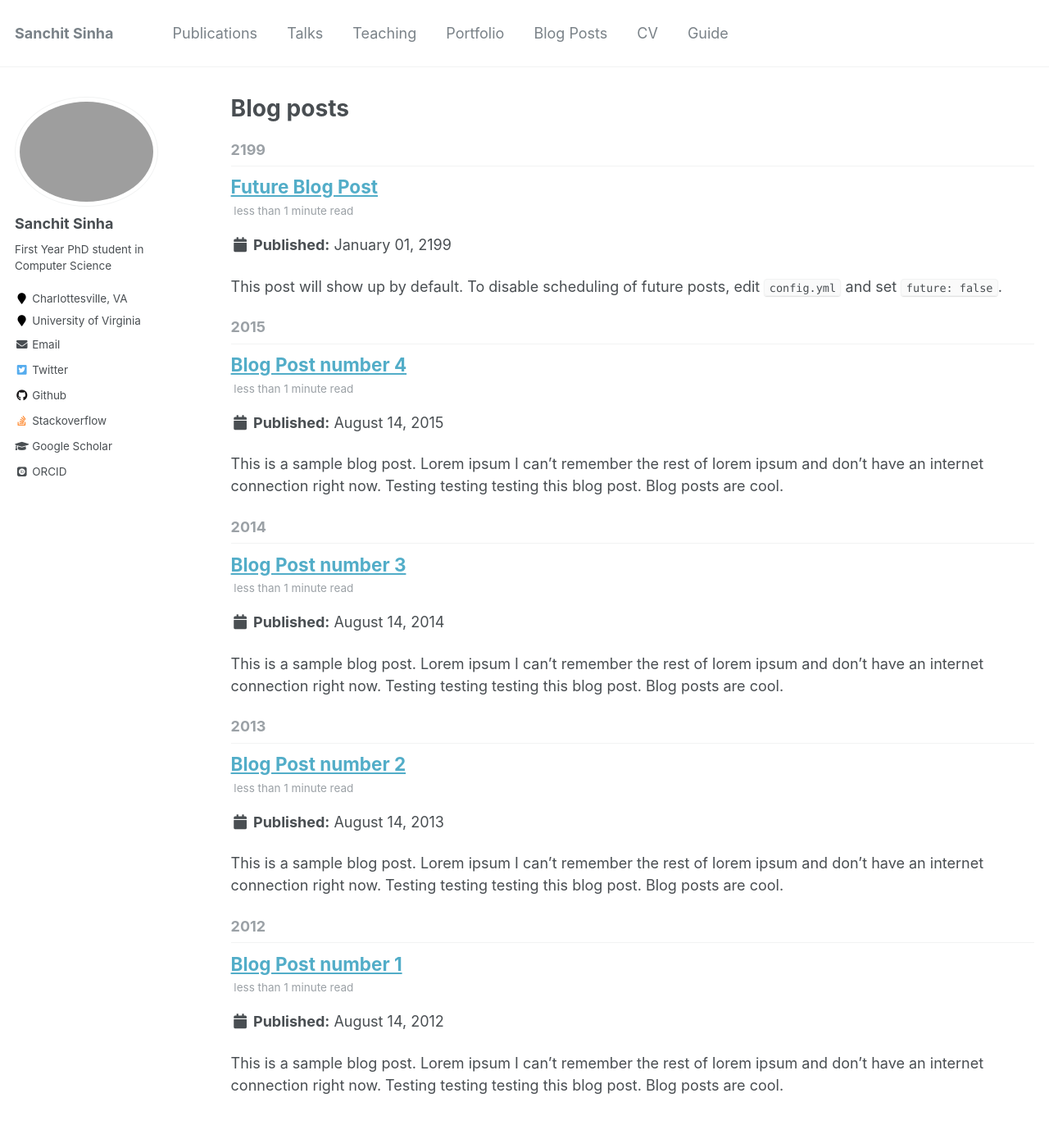
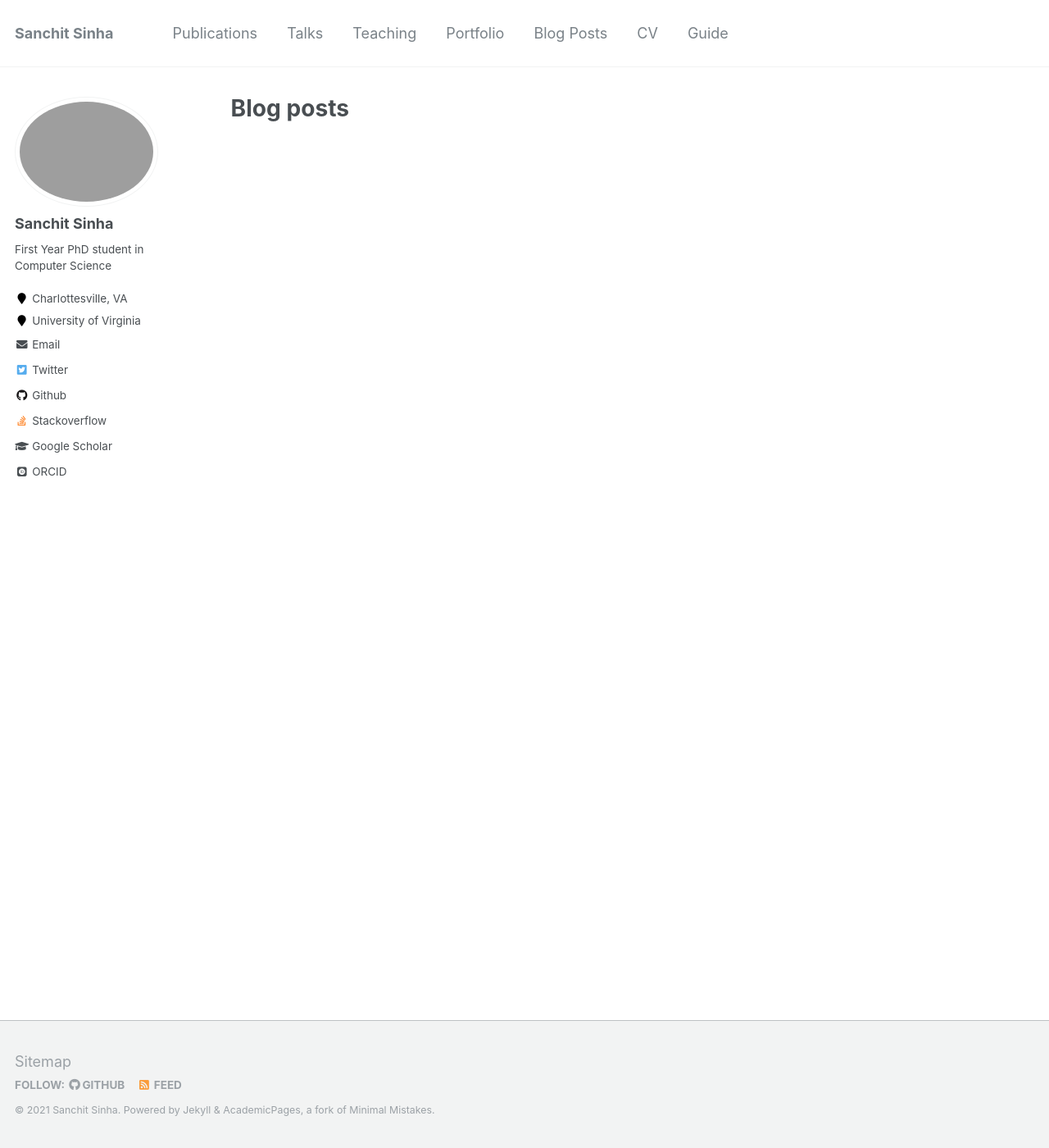
Before and after one commit to sanchit97/sanchit97.github.io, a Jekyll site: the page built from _pages/year-archive.html, in a window 1280 px wide and 1400 px high. Shown: the whole window at 82% size. Built offline with Jekyll 4.4.1, drawn with Linux system fonts in a browser that asks for light colours; some web fonts are replaced.

```diff
--- a/_posts/2012-08-14-blog-post-1.md
+++ /dev/null
@@ -1,20 +0,0 @@
----
-title: 'Blog Post number 1'
-date: 2012-08-14
-permalink: /posts/2012/08/blog-post-1/
-tags:
-  - cool posts
-  - category1
-  - category2
----
-
-This is a sample blog post. Lorem ipsum I can't remember the rest of lorem ipsum and don't have an internet connection right now. Testing testing testing this blog post. Blog posts are cool.
-
-Headings are cool
-======
-
-You can have many headings
-======
-
-Aren't headings cool?
-------
--- a/_posts/2013-08-14-blog-post-2.md
+++ /dev/null
@@ -1,20 +0,0 @@
----
-title: 'Blog Post number 2'
-date: 2013-08-14
-permalink: /posts/2013/08/blog-post-2/
-tags:
-  - cool posts
-  - category1
-  - category2
----
-
-This is a sample blog post. Lorem ipsum I can't remember the rest of lorem ipsum and don't have an internet connection right now. Testing testing testing this blog post. Blog posts are cool.
-
-Headings are cool
-======
-
-You can have many headings
-======
-
-Aren't headings cool?
-------
--- a/_posts/2014-08-14-blog-post-3.md
+++ /dev/null
@@ -1,20 +0,0 @@
----
-title: 'Blog Post number 3'
-date: 2014-08-14
-permalink: /posts/2014/08/blog-post-3/
-tags:
-  - cool posts
-  - category1
-  - category2
----
-
-This is a sample blog post. Lorem ipsum I can't remember the rest of lorem ipsum and don't have an internet connection right now. Testing testing testing this blog post. Blog posts are cool.
-
-Headings are cool
-======
-
-You can have many headings
-======
-
-Aren't headings cool?
-------
--- a/_posts/2199-01-01-future-post.md
+++ /dev/null
@@ -1,11 +0,0 @@
----
-title: 'Future Blog Post'
-date: 2199-01-01
-permalink: /posts/2012/08/blog-post-4/
-tags:
-  - cool posts
-  - category1
-  - category2
----
-
-This post will show up by default. To disable scheduling of future posts, edit `config.yml` and set `future: false`.
```
Also changed, not shown: _pages/cv.md (+2 -0 lines), _posts/2015-08-14-blog-post-4.md (deleted, +0 -20 lines), _talks/2012-03-01-talk-1.md (deleted, +0 -11 lines), _talks/2013-03-01-tutorial-1.md (deleted, +0 -13 lines), _talks/2014-02-01-talk-2.md (deleted, +0 -13 lines), _talks/2014-03-01-talk-3.md (deleted, +0 -11 lines), 7 other files.
